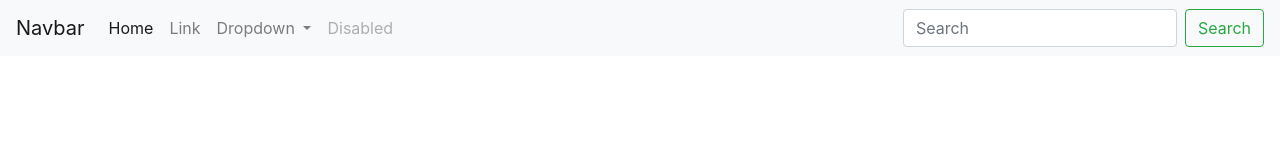
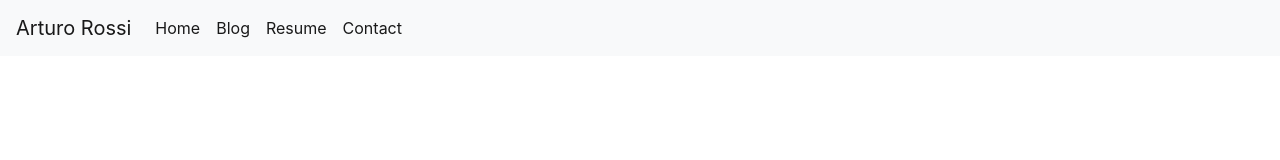
Before and after one commit to arossi1262/first-bootstrap, a plain HTML site: page index.html in a window 1280 px wide. Drawn offline with nearby package versions, Linux system fonts and the light colour scheme.

Commit message:
simple nav bar

```diff
--- a/index.html
+++ b/index.html
@@ -4,38 +4,25 @@
 <html><link rel="stylesheet" href="./styles.css">
 <title>Arturo Rossi</title>
 <nav class="navbar navbar-expand-lg navbar-light bg-light">
-    <a class="navbar-brand" href="#">Navbar</a>
-    <button class="navbar-toggler" type="button" data-toggle="collapse" data-target="#navbarSupportedContent" aria-controls="navbarSupportedContent" aria-expanded="false" aria-label="Toggle navigation">
+  <a class="navbar-brand" href="#">Arturo Rossi</a>
+  <button class="navbar-toggler" type="button" data-toggle="collapse" data-target="#navbarNav" aria-controls="navbarNav" aria-expanded="false" aria-label="Toggle navigation">
     <span class="navbar-toggler-icon"></span>
   </button>
-
-    <div class="collapse navbar-collapse" id="navbarSupportedContent">
-      <ul class="navbar-nav mr-auto">
+  <div class="collapse navbar-collapse" id="navbarNav">
+    <ul class="navbar-nav">
       <li class="nav-item active">
-          <a class="nav-link" href="#">Home <span class="sr-only">(current)</span></a>
+        <a class="nav-link" href="#">Home<span class="sr-only">(current)</span></a>
       </li>
-        <li class="nav-item">
-          <a class="nav-link" href="#">Link</a>
+      <li class="nav-item active">
+        <a class="nav-link" href="#">Blog</a>
       </li>
-        <li class="nav-item dropdown">
-          <a class="nav-link dropdown-toggle" href="#" id="navbarDropdown" role="button" data-toggle="dropdown" aria-haspopup="true" aria-expanded="false">
-            Dropdown
-          </a>
-          <div class="dropdown-menu" aria-labelledby="navbarDropdown">
-            <a class="dropdown-item" href="#">Action</a>
-            <a class="dropdown-item" href="#">Another action</a>
-            <div class="dropdown-divider"></div>
-            <a class="dropdown-item" href="#">Something else here</a>
-          </div>
+      <li class="nav-item active">
+        <a class="nav-link" href="#">Resume</a>
       </li>
-        <li class="nav-item">
-          <a class="nav-link disabled" href="#" tabindex="-1" aria-disabled="true">Disabled</a>
+      <li class="nav-item active">
+        <a class="nav-link" href="#">Contact</a>
       </li>
     </ul>
-      <form class="form-inline my-2 my-lg-0">
-        <input class="form-control mr-sm-2" type="search" placeholder="Search" aria-label="Search">
-        <button class="btn btn-outline-success my-2 my-sm-0" type="submit">Search</button>
-      </form>
   </div>
 </nav>
 </head>
```
Lines whose indentation alone changed are shown as unchanged.
